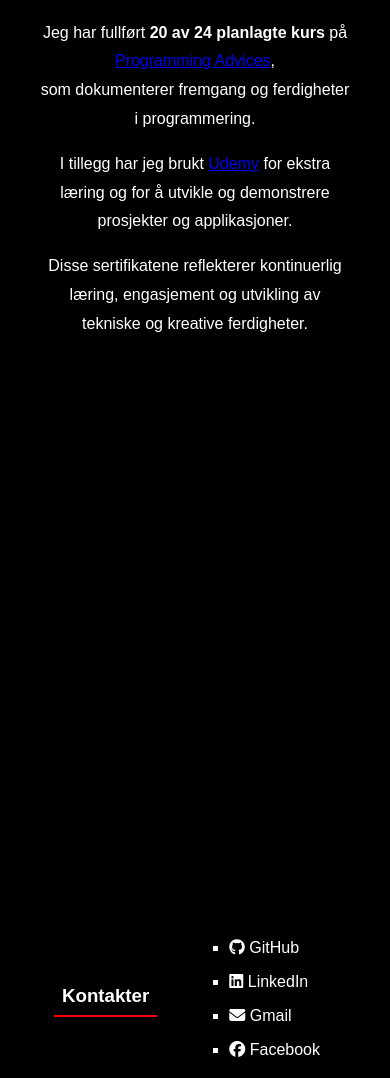
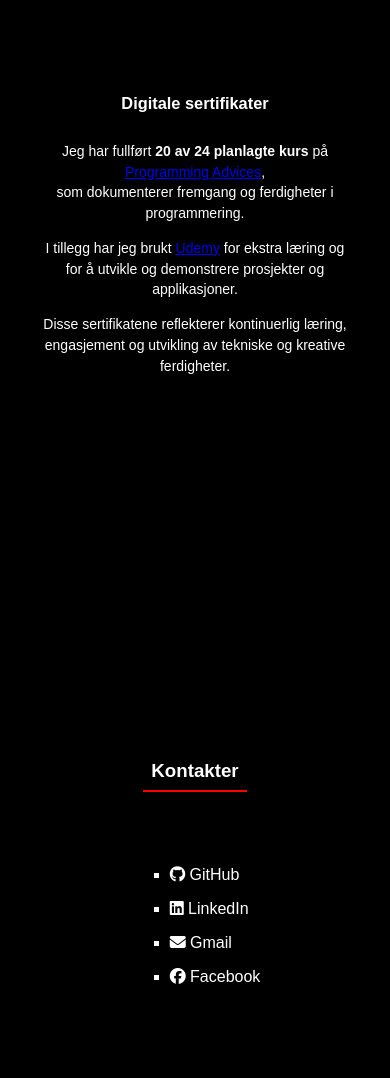
Before and after one commit to SigmaInnova-1/Protofil, a website: page index.html in a window 390 px wide. Shown: the part 2867-3945 px from the top of the page. Drawn offline with Linux system fonts and the light colour scheme.

Commit message:
UPD footer & sertifikater response

```diff
--- a/styles.css
+++ b/styles.css
@@ -498,6 +498,40 @@ footer{
     top: 1rem;
     right: 1rem;
   }
+  .sertifikater {
+    margin-top: 4rem;
+    height: 110vh;
+    font-size: 14px;
+  }
+  .sertifikater h3 {
+    padding: 0;
+    margin: 0;
+    border-bottom: 0 solid transparent;
+  }
+
+  .sertifikater blockquote p {
+    line-height: 1.3rem;
+  }
+  .kontakt{
+    display: flex;
+    justify-content: flex-start;
+    align-items: center;
+    flex-direction: column;
+    gap: 0;
+    margin: 0;
+    height: 80vh;
+  }
+
+  footer{
+
+  }
+  .opphavsrett p{
+    text-align: center;
+    font-size: 12px;
+
+  }
+
+
 
 }
 
```
